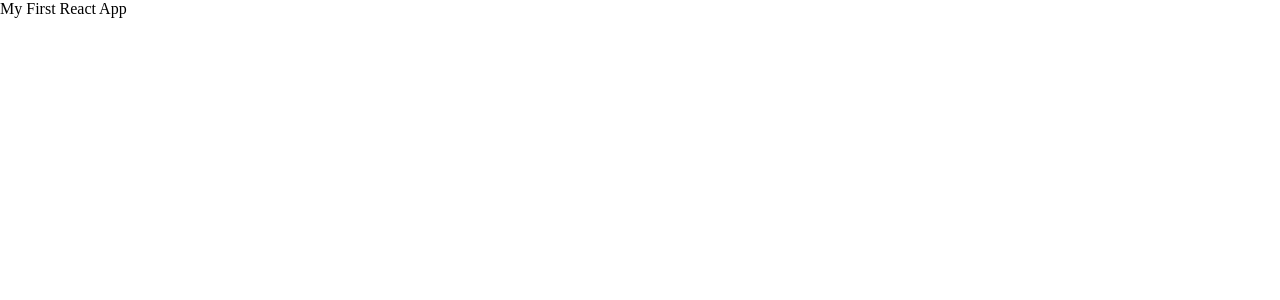
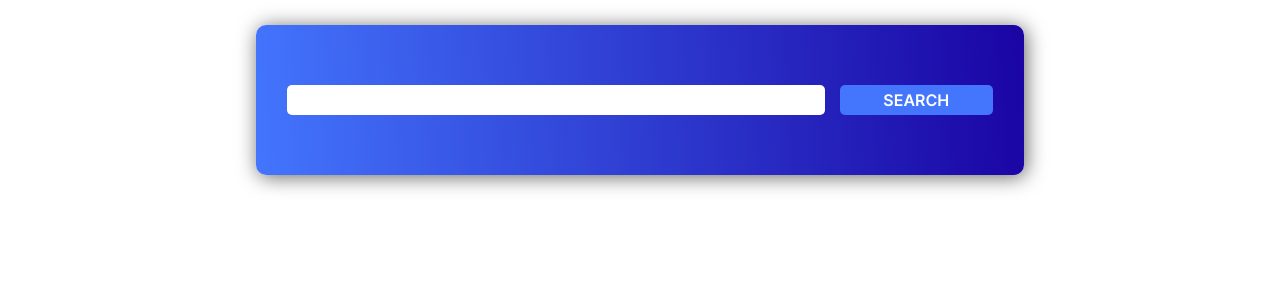
Before and after one commit to nuriver/rss-react-course, a React (Vite) app: page / in a window 1280 px wide. Shown: the top 300 px of the page. Built offline with nearby package versions, Linux system fonts and the light colour scheme.

Commit message:
feat: add search section

```diff
--- a/src/app.tsx
+++ b/src/app.tsx
@@ -1,10 +1,11 @@
 import React from 'react';
+import SearchSection from './components/searchSection';
 
 class App extends React.Component {
   render(): React.ReactNode {
     return (
       <div>
-        <p>My First React App</p>
+        <SearchSection />
       </div>
     );
   }
--- /dev/null
+++ b/src/components/searchSection/index.tsx
@@ -0,0 +1,18 @@
+import React from 'react';
+import SearchInput from './searchInput';
+import SearchButton from './searchButton';
+
+class SearchSection extends React.Component {
+  render(): React.ReactNode {
+    return (
+      <section className="search-section">
+        <div className="search-wrapper">
+          <SearchInput />
+          <SearchButton />
+        </div>
+      </section>
+    );
+  }
+}
+
+export default SearchSection;
--- /dev/null
+++ b/src/components/searchSection/searchButton.tsx
@@ -0,0 +1,9 @@
+import React from 'react';
+
+class SearchButton extends React.Component {
+  render(): React.ReactNode {
+    return <button className="button search-button">SEARCH</button>;
+  }
+}
+
+export default SearchButton;
--- /dev/null
+++ b/src/components/searchSection/searchInput.tsx
@@ -0,0 +1,9 @@
+import React from 'react';
+
+class SearchInput extends React.Component {
+  render(): React.ReactNode {
+    return <input type="text" className="search-input" />;
+  }
+}
+
+export default SearchInput;
--- a/src/styles/base/_base.scss
+++ b/src/styles/base/_base.scss
@@ -3,3 +3,13 @@ html * {
   margin: 0;
   box-sizing: border-box;
 }
+
+@font-face {
+  font-family: 'Inter';
+  src: url('/src/assets/fonts/Inter-VariableFont_slnt\,wght.ttf')
+    format('truetype');
+}
+
+body {
+  font-family: 'Inter', sans-serif;
+}
--- /dev/null
+++ b/src/styles/base/_buttons.scss
@@ -0,0 +1,17 @@
+.button {
+  width: 20%;
+  border: none;
+  height: 30px;
+  border-radius: 5px;
+  background-color: rgb(67, 117, 253);
+  font-family: inherit;
+  font-weight: 600;
+  font-size: 16px;
+  color: white;
+  transition: all 0.15s ease-in-out;
+  &:hover {
+    transform: scale(1.05);
+    border: 2px solid white;
+    cursor: pointer;
+  }
+}
--- /dev/null
+++ b/src/styles/components/searchSection/_searchSection.scss
@@ -0,0 +1,35 @@
+.search-section {
+  width: 100%;
+  height: 200px;
+  display: flex;
+  justify-content: center;
+  align-items: center;
+  .search-wrapper {
+    width: 60%;
+    height: 150px;
+    background: linear-gradient(
+      266deg,
+      rgba(26, 4, 164, 1) 0%,
+      rgb(67, 117, 253) 100%
+    );
+    border-radius: 10px;
+    display: flex;
+    justify-content: center;
+    align-items: center;
+    gap: 15px;
+    box-shadow: 2px 2px 20px rgb(102, 102, 102);
+    .search-input {
+      width: 70%;
+      height: 30px;
+      border: none;
+      font-family: inherit;
+      font-size: 17px;
+      font-weight: 500;
+      padding: 5px;
+      border-radius: 5px;
+      &:focus {
+        outline-color: rgb(101, 158, 245);
+      }
+    }
+  }
+}
--- a/src/styles/main.css
+++ b/src/styles/main.css
@@ -2,4 +2,67 @@ html * {
   padding: 0;
   margin: 0;
   box-sizing: border-box;
+}
+
+@font-face {
+  font-family: 'Inter';
+  src: url('/src/assets/fonts/Inter-VariableFont_slnt,wght.ttf')
+    format('truetype');
+}
+body {
+  font-family: 'Inter', sans-serif;
+}
+
+.search-section {
+  width: 100%;
+  height: 200px;
+  display: flex;
+  justify-content: center;
+  align-items: center;
+}
+.search-section .search-wrapper {
+  width: 60%;
+  height: 150px;
+  background: linear-gradient(
+    266deg,
+    rgb(26, 4, 164) 0%,
+    rgb(67, 117, 253) 100%
+  );
+  border-radius: 10px;
+  display: flex;
+  justify-content: center;
+  align-items: center;
+  gap: 15px;
+  box-shadow: 2px 2px 20px rgb(102, 102, 102);
+}
+.search-section .search-wrapper .search-input {
+  width: 70%;
+  height: 30px;
+  border: none;
+  font-family: inherit;
+  font-size: 17px;
+  font-weight: 500;
+  padding: 5px;
+  border-radius: 5px;
+}
+.search-section .search-wrapper .search-input:focus {
+  outline-color: rgb(101, 158, 245);
+}
+
+.button {
+  width: 20%;
+  border: none;
+  height: 30px;
+  border-radius: 5px;
+  background-color: rgb(67, 117, 253);
+  font-family: inherit;
+  font-weight: 600;
+  font-size: 16px;
+  color: white;
+  transition: all 0.15s ease-in-out;
+}
+.button:hover {
+  transform: scale(1.05);
+  border: 2px solid white;
+  cursor: pointer;
 } /*# sourceMappingURL=main.css.map */
--- a/src/styles/main.scss
+++ b/src/styles/main.scss
@@ -1 +1,3 @@
 @import 'base/base';
+@import 'components/searchSection/searchSection';
+@import 'base/buttons';
```
Also changed, not shown: src/assets/fonts/Inter-VariableFont_slnt,wght.ttf (added), 1 other file (tests, documents, lock files or other folders).
